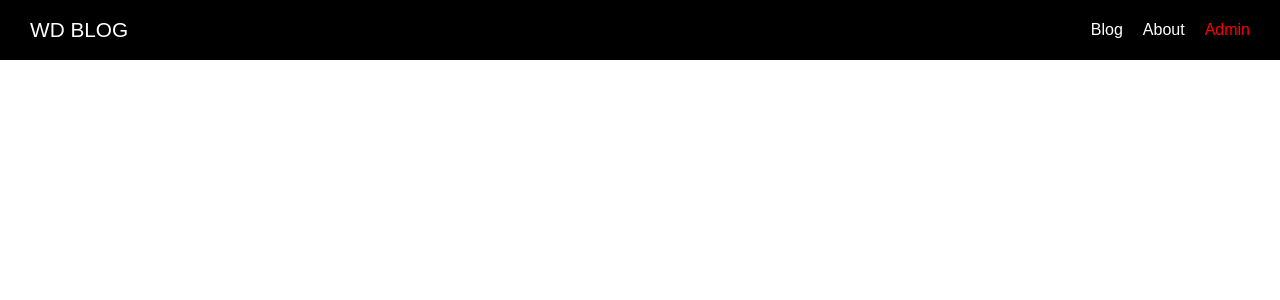
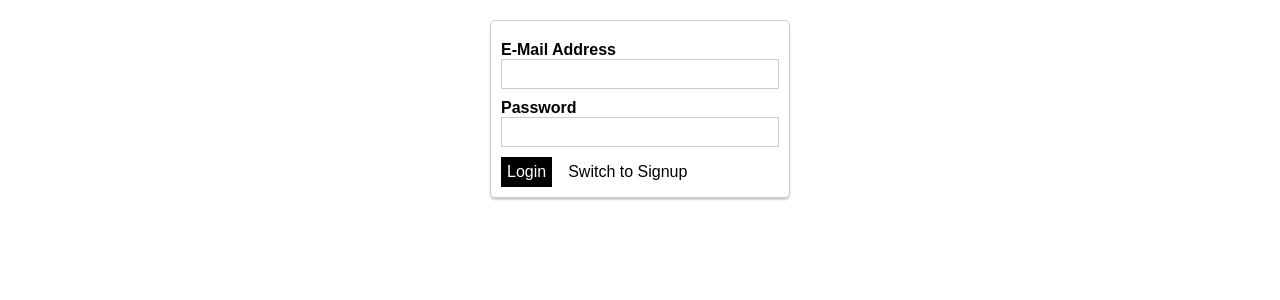
Before and after one commit to austinengelbrecht/Learning-Nuxt-Blog-Site, a Nuxt app: page /admin/auth in a window 1280 px wide. Shown: the top 300 px of the page. Built offline with nearby package versions, Linux system fonts and the light colour scheme.

Commit message:
Small style improvements

```diff
--- a/pages/admin/auth/index.vue
+++ b/pages/admin/auth/index.vue
@@ -0,0 +1,51 @@
+<template>
+  <div class="admin-auth-page">
+    <div class="auth-container">
+      <form>
+        <AppControlInput type="email">E-Mail Address</AppControlInput>
+        <AppControlInput type="password">Password</AppControlInput>
+        <AppButton type="submit">{{ isLogin ? 'Login' : 'Sign Up' }}</AppButton>
+        <AppButton
+          type="button"
+          btn-style="inverted"
+          style="margin-left: 10px"
+          @click="isLogin = !isLogin">Switch to {{ isLogin ? 'Signup' : 'Login' }}</AppButton>
+      </form>
+    </div>
+  </div>
+</template>
+
+<script>
+import AppControlInput from '@/components/UI/AppControlInput'
+import AppButton from '@/components/UI/AppButton'
+
+export default {
+  name: 'AdminAuthPage',
+  layout: 'admin',
+  components: {
+    AppControlInput,
+    AppButton
+  },
+  data() {
+    return {
+      isLogin: true
+    }
+  }
+}
+</script>
+
+<style scoped>
+.admin-auth-page {
+  padding: 20px;
+}
+
+.auth-container {
+  border: 1px solid #ccc;
+  border-radius: 5px;
+  box-shadow: 0 2px 2px #ccc;
+  width: 300px;
+  margin: auto;
+  padding: 10px;
+  box-sizing: border-box;
+}
+</style>
--- a/pages/admin/index.vue
+++ b/pages/admin/index.vue
@@ -1,7 +1,7 @@
 <template>
   <div class="admin-page">
     <section class="new-post">
-      <button @click="$router.push('/admin/new-post')">Create Post</button>
+      <AppButton @click="$router.push('/admin/new-post')">Create Post</AppButton>
     </section>
     <section class="existing-posts">
       <h1>Existing Posts</h1>
@@ -12,10 +12,11 @@
 
 <script>
 import PostList from '@/components/Posts/PostList';
+import AppButton from '@/components/UI/AppButton';
 
 export default {
   components: {
-    PostList
+    PostList, AppButton
   }
 }
 </script>
```
